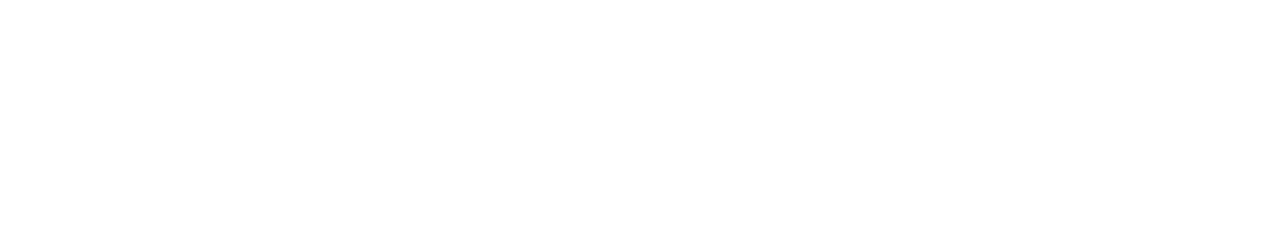
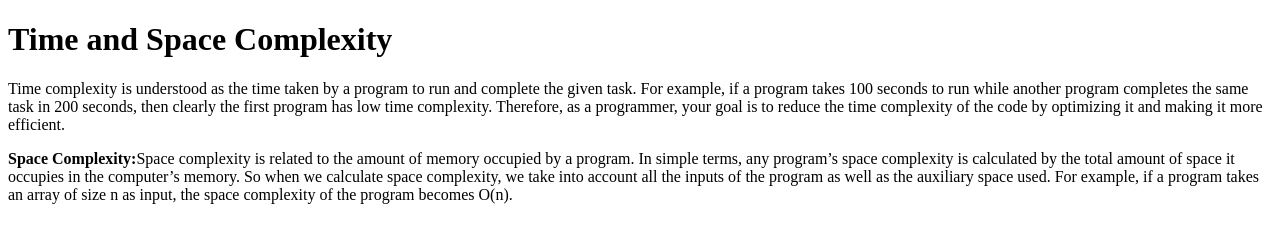
Before and after one commit to acciojob/time-and-space-complexity-ialloyd, a website: page main.html in a window 1280 px wide. Drawn offline with Linux system fonts and the light colour scheme.

Commit message:
created a submission

```diff
--- a/main.html
+++ b/main.html
@@ -7,9 +7,13 @@
 </head>
 
 <body>
-	<!-- the entire body must be written by student -->
-    <script type="text/javascript" src="./script.js">
-</script>
+
+	<h1>Time and Space Complexity</h1>
+	<p>
+		Time complexity is understood as the time taken by a program to run and complete the given task. For example, if a program takes 100 seconds to run while another program completes the same task in 200 seconds, then clearly the first program has low time complexity. Therefore, as a programmer, your goal is to reduce the time complexity of the code by optimizing it and making it more efficient.
+	</p>
+
+	<p><strong>Space Complexity:</strong>Space complexity is related to the amount of memory occupied by a program. In simple terms, any program’s space complexity is calculated by the total amount of space it occupies in the computer’s memory. So when we calculate space complexity, we take into account all the inputs of the program as well as the auxiliary space used. For example, if a program takes an array of size n as input, the space complexity of the program becomes O(n).</p>
 
 </body>
 
```
